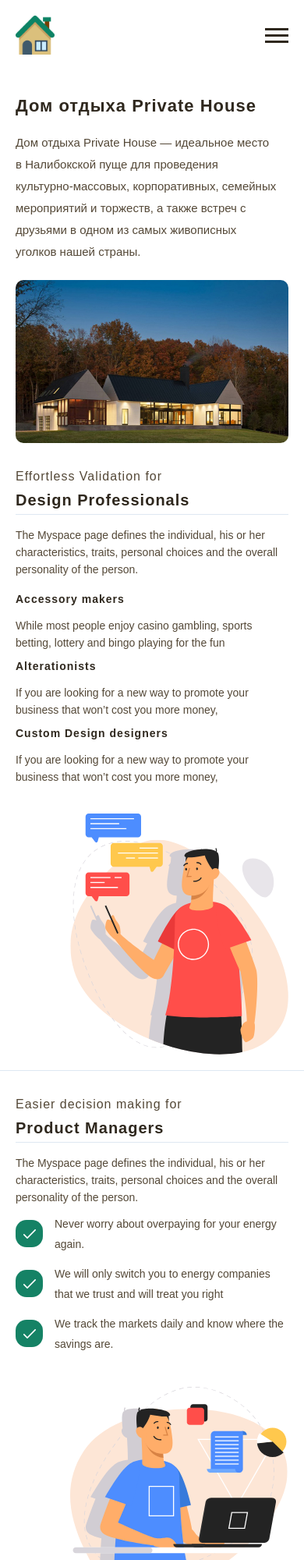
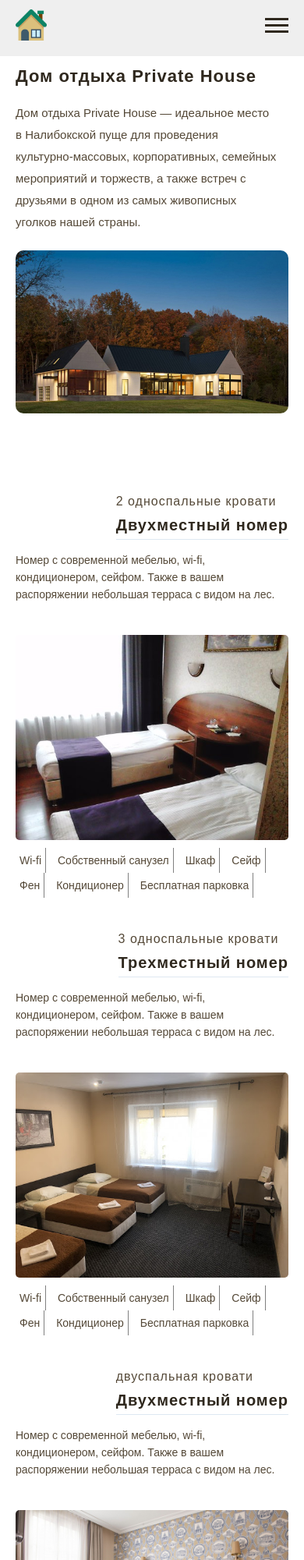
Before and after one commit to ArtyomBlr/Privat_house, a website: page src/index.html in a window 390 px wide. Shown: the top 2000 px of the page at 78% size. Drawn offline with nearby package versions, Linux system fonts and the light colour scheme; files that its build step writes are made by us from their sources.

Commit message:
added fixed menu, added scroll fucntion, changedsome sections

```diff
--- a/src/index.html
+++ b/src/index.html
@@ -11,32 +11,32 @@
     <header class="header wrapper-header">
       <nav class="navigation">
         <div class="logo">
-          <a href="#" name="home" class="logo-link"><img src="./images/home-run.png" alt="logo" class="logo-image" /></a>
+          <a href="#home" name="home" class="logo-link"><img src="./images/home-run.png" alt="logo" class="logo-image" /></a>
         </div>
         <div class="navigation-menu">
           <div class="navigation-menu-toggle-menu">
             <input type="checkbox" name="toggle" id="menu" class="toggle-menu" />
             <label for="menu" class="navigation-menu-burger"><span class="navigation-menu-burger-line"></span></label>
             <ul class="navigation-list">
-              <li class="navigation-list-item"><a href="#" class="navigation-list-item-link">Номера</a></li>
-              <li class="navigation-list-item"><a href="#" class="navigation-list-item-link">Дополнительные услуги</a></li>
-              <li class="navigation-list-item"><a href="#" class="navigation-list-item-link">Новости</a></li>
-              <li class="navigation-list-item"><a href="#" class="navigation-list-item-link">Контакты</a></li>
+              <li class="navigation-list-item"><a href="#numbers" class="navigation-list-item-link">Номера</a></li>
+              <li class="navigation-list-item"><a href="#benefits" class="navigation-list-item-link">Услуги</a></li>
+              <li class="navigation-list-item"><a href="#bonuses" class="navigation-list-item-link sale">Акции</a></li>
+              <li class="navigation-list-item"><a href="#contacts" class="navigation-list-item-link">Контакты</a></li>
             </ul>
           </div>
         </div>
         <ul class="navigation-list">
-          <li class="navigation-list-item"><a href="#" class="navigation-list-item-link">Номера</a></li>
-          <li class="navigation-list-item"><a href="#" class="navigation-list-item-link">Дополнительные услуги</a></li>
-          <li class="navigation-list-item"><a href="#" class="navigation-list-item-link">Новости</a></li>
-          <li class="navigation-list-item"><a href="#" class="navigation-list-item-link">Контакты</a></li>
+          <li class="navigation-list-item"><a href="#numbers" class="navigation-list-item-link">Номера</a></li>
+          <li class="navigation-list-item"><a href="#benefits" class="navigation-list-item-link">Услуги</a></li>
+          <li class="navigation-list-item sale"><a href="#bonuses" class="navigation-list-item-link sale">Акции</a></li>
+          <li class="navigation-list-item"><a href="#contacts" class="navigation-list-item-link">Контакты</a></li>
         </ul>
       </nav>
 
     </header>
 
     <main>
-      <section class="grid-two-columns section-trade-offer wrapper-trade-offer">
+      <section id="home" class="grid-two-columns section-trade-offer wrapper-trade-offer">
         <div class="trade-offer">
           <h1 class="header-title">Дом отдыха Private House</h1>
           <p class="trade-offer-text">Дом отдыха Private House — идеальное место в Налибокской пуще для проведения культурно-массовых, корпоративных, семейных мероприятий и торжеств, а также встреч с друзьями в одном из самых живописных уголков нашей страны.</p>
@@ -44,91 +44,102 @@
         <img src="./images/home1.jpg" alt="three person" class="trade-offer-image" />
       </section>
 
-      <section class="grid-two-columns wrapper-professionals">
-        <article class="stuff-information-odd">
-          <h2 class="section-title"><span class="section-title-simple-text">Effortless Validation for</span>Design Professionals</h2>
-          <p class="simple-text simple-text-higher">The Myspace page defines the individual, his or her characteristics, traits, personal choices and the overall personality of the person.</p>
-          <h6 class="content-title-small">Accessory makers</h6>
-          <p class="simple-text">While most people enjoy casino gambling, sports betting, lottery and bingo playing for the fun</p>
-          <h6 class="content-title-small">Alterationists</h6>
-          <p class="simple-text">If you are looking for a new way to promote your business that won’t cost you more money,</p>
-          <h6 class="content-title-small">Custom Design designers</h6>
-          <p class="simple-text">If you are looking for a new way to promote your business that won’t cost you more money,</p>
+      <section id="numbers" class="grid-two-columns-plus wrapper-flat">
+        <h2 class="section-title"><span class="section-title-simple-text">2 односпальные кровати</span>Двухместный номер</h2>
+        <p class="simple-text simple-text-higher">Номер с современной мебелью, wi-fi, кондиционером, сейфом. Также в вашем распоряжении небольшая терраса с видом на лес.</p>
+        <article class="flat-odd">
+          <ul class="manager-list">
+            <li class="manager-list-item">Wi-fi</li>
+            <li class="manager-list-item">Собственный санузел</li>
+            <li class="manager-list-item">Шкаф</li>
+            <li class="manager-list-item">Сейф</li>
+            <li class="manager-list-item">Фен</li>
+            <li class="manager-list-item">Кондиционер</li>
+            <li class="manager-list-item">Бесплатная парковка</li>
+          </ul>
+          <img src="./images/2bed.jpg" alt="design professional" class="flat-image" />
         </article>
-        <img src="./images/professional.svg" alt="design professional" class="professional-image" />
       </section>
 
-      <section class="grid-two-columns section-product-managers wrapper-product-managers">
-        <img src="./images/manager.svg" alt="product managers" class="product-manager-image" />
-        <article class="stuff-information-even">
-          <h2 class="section-title"><span class="section-title-simple-text">Easier decision making for</span>Product Managers</h2>
-          <p class="simple-text">The Myspace page defines the individual, his or her characteristics, traits, personal choices and the overall personality of the person.</p>
+      <section class="grid-two-columns-plus wrapper-flat">
+        <h2 class="section-title"><span class="section-title-simple-text">3 односпальные кровати</span>Трехместный номер</h2>
+        <p class="simple-text simple-text-higher">Номер с современной мебелью, wi-fi, кондиционером, сейфом. Также в вашем распоряжении небольшая терраса с видом на лес.</p>
+        <article class="flat-even">
+          <img src="./images/3bed.jpg" alt="design professional" class="flat-image" />
           <ul class="manager-list">
-            <li class="manager-list-item">Never worry about overpaying for your energy again.</li>
-            <li class="manager-list-item">We will only switch you to energy companies that we trust and will treat you right</li>
-            <li class="manager-list-item">We track the markets daily and know where the savings are.</li>
+            <li class="manager-list-item">Wi-fi</li>
+            <li class="manager-list-item">Собственный санузел</li>
+            <li class="manager-list-item">Шкаф</li>
+            <li class="manager-list-item">Сейф</li>
+            <li class="manager-list-item">Фен</li>
+            <li class="manager-list-item">Кондиционер</li>
+            <li class="manager-list-item">Бесплатная парковка</li>
           </ul>
         </article>
       </section>
 
-      <section class="grid-two-columns wrapper-marketers">
-        <article class="stuff-information-odd">
-          <h2 class="section-title"><span class="section-title-simple-text">Optimisation for</span>Marketers</h2>
-          <p class="simple-text">Few would argue that, despite the advancements of feminism over the past three decades, women still face a double standard when it comes to their behavior.</p>
-          <h6 class="content-title-small">Accessory makers</h6>
-          <p class="simple-text">While most people enjoy casino gambling, sports betting, lottery and bingo playing for the fun</p>
-          <h6 class="content-title-small">Alterationists</h6>
-          <p class="simple-text">If you are looking for a new way to promote your business that won’t cost you more money,</p>
-          <h6 class="content-title-small">Custom Design designers</h6>
-          <p class="simple-text">If you are looking for a new way to promote your business that won’t cost you more money,</p>
+      <section class="grid-two-columns-plus wrapper-flat">
+        <h2 class="section-title"><span class="section-title-simple-text">двуспальная кровати</span>Двухместный номер</h2>
+        <p class="simple-text simple-text-higher">Номер с современной мебелью, wi-fi, кондиционером, сейфом. Также в вашем распоряжении небольшая терраса с видом на лес.</p>
+        <article class="flat-odd">
+          <ul class="manager-list">
+            <li class="manager-list-item">Wi-fi</li>
+            <li class="manager-list-item">Собственный санузел</li>
+            <li class="manager-list-item">Шкаф</li>
+            <li class="manager-list-item">Сейф</li>
+            <li class="manager-list-item">Фен</li>
+            <li class="manager-list-item">Кондиционер</li>
+            <li class="manager-list-item">Бесплатная парковка</li>
+          </ul>
+          <img src="./images/1bed.jpg" alt="design professional" class="flat-image" />
         </article>
-        <img src="./images/marketer.svg" alt="marketer" class="marketer-image" />
       </section>
 
-      <section class="section-benefits wrapper-benefits">
+      <section id="benefits" class="section-benefits wrapper-benefits">
         <h2 class="section-title">Услуги</h2>
+        <p class="simple-text">При заказе номеров в качестве дополненительных услуг входят следующие наименования</p>
         <div class="grid-four-columns benefits">
           <div class="grid-four-columns-item benefits-element">
             <div>
-              <img src="./images/1.jpg" alt="mouse" class="benefits-element-image" />
+              <img src="./images/1.jpg" alt="sauna" class="benefits-element-image" />
               <h4 class="content-title">Сауна</h4>
             </div>
           </div>
           <div class="grid-four-columns-item benefits-element">
             <div>
-              <img src="./images/2.jpg" alt="mouse" class="benefits-element-image" />
+              <img src="./images/2.jpg" alt="swimming pool" class="benefits-element-image" />
               <h4 class="content-title">Бассейн</h4>
             </div>
           </div>
           <div class="grid-four-columns-item benefits-element">
             <div>
-              <img src="./images/3.jpg" alt="mouse" class="benefits-element-image" />
+              <img src="./images/3.jpg" alt="barbecue" class="benefits-element-image" />
               <h4 class="content-title">Мангальная площадка</h4>
             </div>
           </div>
           <div class="grid-four-columns-item benefits-element">
             <div>
-              <img src="./images/4.jpg" alt="mouse" class="benefits-element-image" />
+              <img src="./images/4.jpg" alt="joy" class="benefits-element-image" />
               <h4 class="content-title">Активный отдых</h4>
             </div>
           </div>
           <div class="grid-four-columns-item benefits-element">
             <div>
-              <img src="./images/balls.jpg" alt="mouse" class="benefits-element-image" />
+              <img src="./images/balls.jpg" alt="balls" class="benefits-element-image" />
               <h4 class="content-title">Бильярд</h4>
             </div>
           </div>
           <div class="grid-four-columns-item benefits-element">
             <div>
-              <img src="./images/arrows.jpg" alt="mouse" class="benefits-element-image" />
+              <img src="./images/arrows.jpg" alt="bows and arrows" class="benefits-element-image" />
               <h4 class="content-title">Стрельба из лука</h4>
             </div>
           </div>
         </div>
       </section>
 
-      <section class="section-carousel wrapper-section-carousel">
-        <h3 class="section-title-small">Новости</h3>
+      <section id="bonuses" class="section-carousel wrapper-section-carousel">
+        <h3 class="section-title-small">Акции</h3>
         <div class="carousel-swiper" id="slider">
           <ul class="carousel" id="slider-list">
             <li class="carousel-slider">
@@ -136,21 +147,21 @@
                 <img src="./images/newyear.jpg" alt="positive-thinking" class="carousel-slider-image" />
               </figure>
               <p class="carousel-slider-link">Счастливый праздник Новый год!</p>
-              <p class="simple-text carousel-slider-simple-text">А мы готовимся к Рождественским праздникам и украшаем дом, который готов принять гостей с любой точки земли и согреть всех своим теплом и уютом. Приезжайте к нам на зимние каникулы</p>
+              <p class="simple-text carousel-slider-simple-text">А мы готовимся к Рождественским праздникам и украшаем дом, который готов принять гостей с любой точки земли и согреть всех своим теплом и уютом. Для корпоративных клиентов скидка 10%</p>
             </li>
             <li class="carousel-slider">
               <figure class="carousel-slider-figure">
-                <img src="./images/corp.jpg" alt="positive-thinking" class="carousel-slider-image" />
+                <img src="./images/house.jpg" alt="positive-thinking" class="carousel-slider-image" />
               </figure>
               <p class="carousel-slider-link">Скидки на проживание</p>
               <p class="simple-text carousel-slider-simple-text">Горячая летняя акция! Скидка 15% на проживание! Успейте сэкономить и провести лето в красивом месте!</p>
             </li>
             <li class="carousel-slider">
               <figure class="carousel-slider-figure">
-                <img src="./images/house.jpg" alt="positive-thinking" class="carousel-slider-image" />
+                <img src="./images/corp.jpg" alt="positive-thinking" class="carousel-slider-image" />
               </figure>
               <p class="carousel-slider-link">Вперёд, за праздниками!</p>
-              <p class="simple-text carousel-slider-simple-text">Дорогие гости! Продолжается запись на проведение корпоративных мероприятий. К Вашим услугам бассейн.сауна, мангальная площадка, а так же красивый вид на природу в самом центре Налибокской пущи.</p>
+              <p class="simple-text carousel-slider-simple-text">Отпразднуй свой день рождения с нами, к вашим услугам бассейн.сауна, мангальная площадка, а так же красивый вид на природу в самом центре Налибокской пущи. </p>
             </li>
           </ul>
           <div class="carousel-swiper-buttons">
@@ -160,7 +171,7 @@
         </div>
       </section>
 
-      <section class="section-contacts wrapper-section-contacts">
+      <section id="contacts" class="section-contacts wrapper-section-contacts">
 
         <h3 class="section-title-small">Контакты</h3>
         <div class="bottom-map">
--- a/src/scripts/main.js
+++ b/src/scripts/main.js
@@ -1,4 +1,5 @@
 import { SliderModule } from './slider';
+import { scroll } from './scroll';
 
 document.addEventListener('DOMContentLoaded', () => {
   const documentWidth = document.querySelectorAll('body')[0];
@@ -7,3 +8,5 @@ document.addEventListener('DOMContentLoaded', () => {
     SliderModule.initSlider('#slider', 1, 1);
   }
 });
+
+scroll();
--- a/src/scripts/slider.js
+++ b/src/scripts/slider.js
@@ -13,13 +13,7 @@ export const SliderModule = (function () {
     const itemWidth = (sliderContainer.offsetWidth + 20) / slideShow;
     const movePosition = slideStep * itemWidth;
 
-    //  How to realize this? I dont see the solution
-    // const initOptions = {
-    //   ...options,
-    // };
-
     sliderOptions = {
-      // ...initOptions,
       slideShow,
       slideStep,
       sliderContainer,
--- a/src/styles/base/_reset.scss
+++ b/src/styles/base/_reset.scss
@@ -1,5 +1,9 @@
 /****** Elad Shechter's RESET *******/
 /*** box sizing border-box for all elements ***/
+html {
+  scroll-behavior: smooth;
+}
+
 *,
 *::before,
 *::after {
--- a/src/styles/components/_image.scss
+++ b/src/styles/components/_image.scss
@@ -11,8 +11,18 @@
   }
 }
 
-.professional-image {
+.flat-image {
+  border-radius: 5px;
   max-width: 520px;
+
+  @include content-width-l {
+    width: 450px;
+  }
+
+  @include tablet-width {
+    max-width: 100%;
+    width: 100%;
+  }
 }
 
 .product-manager-image {
@@ -23,24 +33,24 @@
   max-width: 542px;
 }
 
-.professional-image,
-.product-manager-image,
-.marketer-image {
-  @include content-width-l {
-    width: 40%;
-  }
+// .flat-image,
+// .product-manager-image,
+// .marketer-image {
+//   @include content-width-l {
+//     width: 50%;
+//   }
 
-  @include content-width-m {
-    width: 30%;
-  }
+//   @include content-width-m {
+//     width: 40%;
+//   }
 
-  @include content-width-s {
-    display: none;
-  }
+//   // @include content-width-s {
+//   //   display: none;
+//   // }
 
-  @include mobile-width {
-    display: block;
-    margin-top: 30px;
-    width: 80%;
-  }
-}
+//   @include content-width-s {
+//     display: block;
+//     margin-top: 30px;
+//     width: 80%;
+//   }
+// }
--- a/src/styles/components/_list.scss
+++ b/src/styles/components/_list.scss
@@ -9,6 +9,12 @@
 
   @include content-width-s {
     max-width: 100%;
+  }
+
+  @include tablet-width {
+    max-width: 100%;
+    display: flex;
+    flex-wrap: wrap;
   }
 
   @include mobile-width {
@@ -25,8 +31,15 @@
       padding: 0 0 18px 65px;
     }
 
+    @include tablet-width {
+      padding: 5px 15px;
+      margin-right: 15px;
+      border-right: 1px solid grey;
+    }
+
     @include mobile-width {
-      padding: 0 0 12px 50px;
+      padding: 3px 5px;
+      margin-right: 10px;
     }
 
     &::before {
@@ -39,6 +52,10 @@
       border-radius: 14px;
       background: url("../images/check.svg") no-repeat center center;
       background-color: $color-brand;
+
+      @include tablet-width {
+        display: none;
+      }
     }
   }
 }
@@ -99,6 +116,14 @@
         color: $color-brand;
       }
     }
+
+    .sale {
+      color: red;
+    }
+
+    .active {
+      color: $color-brand;
+    }
   }
 }
 
--- a/src/styles/components/_logo.scss
+++ b/src/styles/components/_logo.scss
@@ -1,3 +1,7 @@
 .logo-image {
   width: 50px;
+
+  @include mobile-width {
+    width: 40px;
+  }
 }
--- a/src/styles/components/_wrapper.scss
+++ b/src/styles/components/_wrapper.scss
@@ -1,5 +1,5 @@
 .wrapper-header {
-  @include wrapper (1400px, 0 auto, 0 145px 0 144px);
+  @include wrapper (1920px, 0 auto, 0 145px 0 144px);
 
   @include content-width-l {
     @include wrapper (1400px, 0 auto, 0 80px);
@@ -15,34 +15,34 @@
 }
 
 .wrapper-trade-offer {
-  @include wrapper (1400px, 0 auto, 47px 129px 0 145px);
+  @include wrapper (1400px, 0 auto, 150px 129px 0 145px);
+
+  @include content-width-l {
+    @include wrapper (1400px, 0 auto, 120px 80px 0);
+  }
+
+  @include tablet-width {
+    @include wrapper (1400px, 0 auto, 110px 40px 0);
+  }
+
+  @include mobile-width {
+    @include wrapper (1400px, 0 auto, 80px 20px);
+  }
+}
+
+.wrapper-benefits {
+  @include wrapper (1400px, 0 auto , 80px 144px 0 161px);
 
   @include content-width-l {
     @include wrapper (1400px, 0 auto, 60px 80px 0);
   }
 
   @include tablet-width {
-    @include wrapper (1400px, 0 auto, 40px 40px 0);
+    @include wrapper (1400px, 0 auto, 60px 40px 0);
   }
 
   @include mobile-width {
-    @include wrapper (1400px, 0 auto, 40px 20px 0);
-  }
-}
-
-.wrapper-benefits {
-  @include wrapper (1400px, 0 auto , 60px 144px 90px 161px);
-
-  @include content-width-l {
-    @include wrapper (1400px, 0 auto, 60px 80px);
-  }
-
-  @include tablet-width {
-    @include wrapper (1400px, 0 auto, 60px 40px);
-  }
-
-  @include mobile-width {
-    @include wrapper (1400px, 0 auto, 40px 20px);
+    @include wrapper (1400px, 0 auto, 20px 20px 0);
   }
 }
 
@@ -66,7 +66,7 @@
   }
 }
 
-.wrapper-product-managers {
+.wrapper-flat {
   @include wrapper (1400px, 0 auto, 95px 135px 0 144px);
 
   @include content-width-l {
@@ -74,11 +74,11 @@
   }
 
   @include content-width-s {
-    @include wrapper (1400px, 0 auto, 20px 80px 20px);
+    @include wrapper (1400px, 0 auto, 60px 80px 20px);
   }
 
   @include tablet-width {
-    @include wrapper (1400px, 0 auto, 20px 40px);
+    @include wrapper (1400px, 0 auto, 40px 40px 0);
   }
 
   @include mobile-width {
@@ -107,38 +107,18 @@
 }
 
 .wrapper-section-carousel {
-  @include wrapper (1400px, 0 auto, 100px 146px 60px);
+  @include wrapper (1400px, 0 auto, 0 146px 60px);
 
   @include content-width-l {
-    @include wrapper (1400px, 0 auto, 90px 80px);
+    @include wrapper (1400px, 0 auto, 0 80px 20px);
   }
 
   @include content-width-m {
-    @include wrapper (1400px, 0 auto, 60px 80px);
+    @include wrapper (1400px, 0 auto, 0 80px 20px);
   }
 
   @include tablet-width {
-    @include wrapper (1400px, 0 auto, 20px 40px);
-  }
-
-  @include mobile-width {
-    @include wrapper (1400px, 0 auto, 20px 20px);
-  }
-}
-
-.wrapper-bottom {
-  @include wrapper (1110px, 0 auto, 60px 0);
-
-  @include content-width-l {
-    @include wrapper (1400px, 0 auto, 60px 80px);
-  }
-
-  @include content-width-m {
-    @include wrapper (1400px, 0 auto, 40px 80px);
-  }
-
-  @include tablet-width {
-    @include wrapper (1400px, 0 auto, 40px 40px 30px);
+    @include wrapper (1400px, 0 auto, 0 40px 20px);
   }
 
   @include mobile-width {
@@ -158,10 +138,30 @@
   }
 
   @include tablet-width {
-    @include wrapper (1400px, 0 auto, 40px 40px 20px);
+    @include wrapper (1400px, 0 auto, 10px 40px 20px);
   }
 
   @include mobile-width {
     @include wrapper (1400px, 0 auto, 20px 20px 10px);
   }
 }
+
+.wrapper-bottom {
+  @include wrapper (1110px, 0 auto, 60px 0);
+
+  @include content-width-l {
+    @include wrapper (1400px, 0 auto, 60px 80px);
+  }
+
+  @include content-width-m {
+    @include wrapper (1400px, 0 auto, 40px 80px);
+  }
+
+  @include tablet-width {
+    @include wrapper (1400px, 0 auto, 20px 40px);
+  }
+
+  @include mobile-width {
+    @include wrapper (1400px, 0 auto, 20px 20px);
+  }
+}
--- a/src/styles/layouts/_carousel.scss
+++ b/src/styles/layouts/_carousel.scss
@@ -70,6 +70,10 @@
     margin-top: 35px;
     transition: 0.5s;
 
+    // @include content-width-s {
+    //   transform: translateX(-100%);
+    // }
+
     &-slider {
       flex: 0 0 34%;
 
@@ -138,7 +142,7 @@
     display: flex;
     flex-direction: row;
     justify-content: center;
-    margin-top: 60px;
+    margin-top: 40px;
 
     @include tablet-width {
       margin: 25px 0 20px;
--- a/src/styles/layouts/_grid.scss
+++ b/src/styles/layouts/_grid.scss
@@ -2,6 +2,20 @@
   display: flex;
   justify-content: space-between;
   align-items: center;
+
+  @include content-width-m {
+    align-items: end;
+  }
+
+  @include mobile-width {
+    flex-direction: column;
+  }
+}
+
+.grid-two-columns-plus {
+  display: flex;
+  flex-direction: column;
+  justify-content: space-between;
 
   @include content-width-m {
     align-items: end;
@@ -20,7 +34,7 @@
   &-item {
     width: 30%;
 
-    @include tablet-width {
+    @include content-width-s {
       width: 47%;
     }
 
--- a/src/styles/layouts/_header.scss
+++ b/src/styles/layouts/_header.scss
@@ -1,21 +1,22 @@
 .header {
+  position: fixed;
   display: flex;
   flex-direction: row;
   justify-content: space-between;
   align-items: center;
-  margin-top: 35px;
-
-  @include mobile-width {
-    flex-wrap: wrap;
-    margin-top: 20px;
-  }
+  width: 100%;
+  background: $color-pager;
+  z-index: 10;
 
   .navigation {
     display: flex;
     flex-direction: row;
     justify-content: space-between;
     align-items: center;
+    margin: 0 auto;
     width: 100%;
+    max-width: 1120px;
+    padding: 12px 0;
 
     .logo {
       @include animation (scale(1, 1), ease-in-out 0.5s);
--- a/src/styles/layouts/_stuff.scss
+++ b/src/styles/layouts/_stuff.scss
@@ -1,4 +1,4 @@
-.section-product-managers {
+.section-flat {
   @include content-width-s {
     border-top: 1px solid $color-border-opacity;
     border-bottom: 1px solid $color-border-opacity;
@@ -9,8 +9,9 @@
   }
 }
 
-.stuff-information-odd,
-.stuff-information-even {
+.grid-two-columns-plus,
+.flat-odd,
+.flat-even {
   .section-title {
     margin-bottom: 27px;
 
@@ -54,30 +55,26 @@
   }
 }
 
-.stuff-information-odd {
-  max-width: 475px;
+.flat-odd {
+  display: flex;
+  justify-content: space-around;
+  width: 100%;
   margin-top: 27px;
 
-  @include content-width-l {
-    max-width: 100%;
-    margin: 10px 60px 0 0;
-  }
-
-  @include content-width-s {
-    margin: 10px 0 0;
+  @include tablet-width {
+    flex-direction: column-reverse;
+    align-items: flex-start;
   }
 }
 
-.stuff-information-even {
-  max-width: 486px;
-  margin-top: 30px;
+.flat-even {
+  display: flex;
+  justify-content: space-around;
+  width: 100%;
+  margin-top: 27px;
 
-  @include content-width-l {
-    max-width: 100%;
-    margin: 10px 0 0 60px;
-  }
-
-  @include content-width-s {
-    margin: 10px 0 0;
+  @include tablet-width {
+    flex-direction: column;
+    align-items: flex-start;
   }
 }
```
Also changed, not shown: src/scripts/scroll.js (added, +21 -0 lines), src/styles/layouts/_benefits.scss (+4 -3 lines), src/images/1bed.jpg (added), src/images/2bed.jpg (added), src/images/3bed.jpg (added), src/images/arrows.jpeg (added), src/images/arrows.jpg, src/images/balls.jpg.
